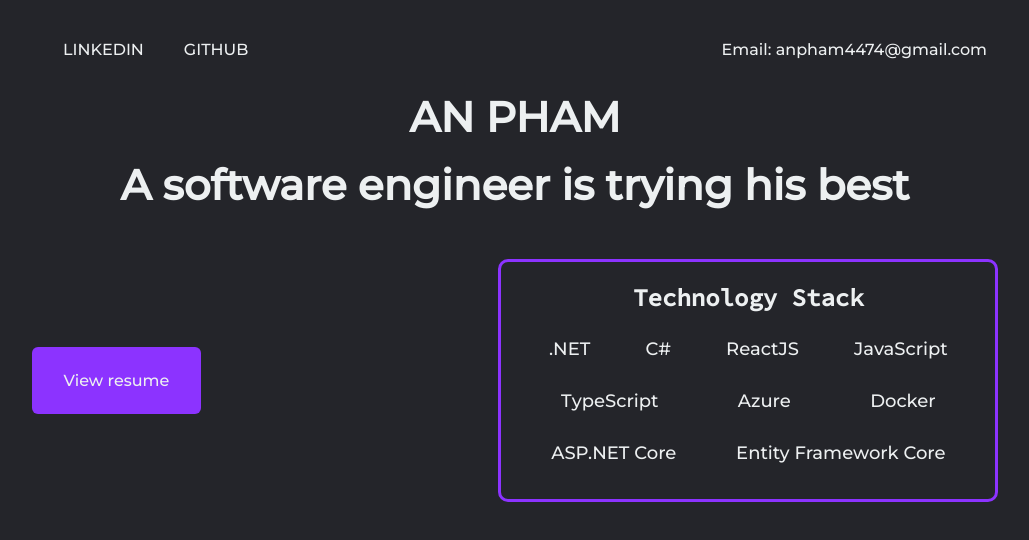
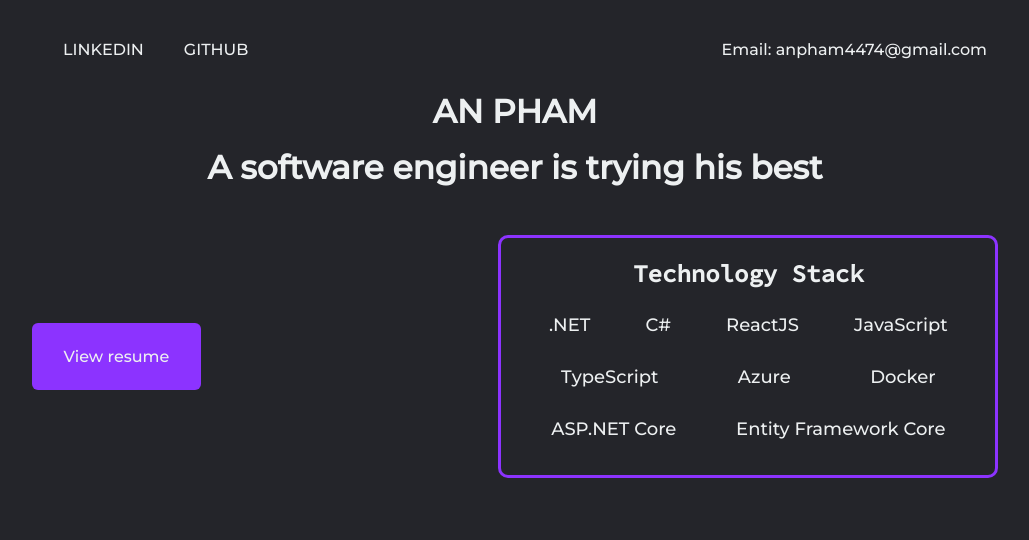
Before and after one commit to anvpham/portfolio, a plain HTML site: page index.html in a window 1280 px wide. Shown: the whole page, without its empty margins (125-1154 px from the left). Drawn offline with Linux system fonts and the light colour scheme.

Commit message:
Update index.html

```diff
--- a/index.html
+++ b/index.html
@@ -26,8 +26,8 @@
     </header>
 
     <div class="banner">
-      <h2 id="name">AN PHAM</h2>
-      <h2 id="title">A software engineer is trying his best</h2>
+      <h3 id="name">AN PHAM</h3>
+      <h3 id="title">A software engineer is trying his best</h3>
     </div>
 
     <div class="flex-container">
```
